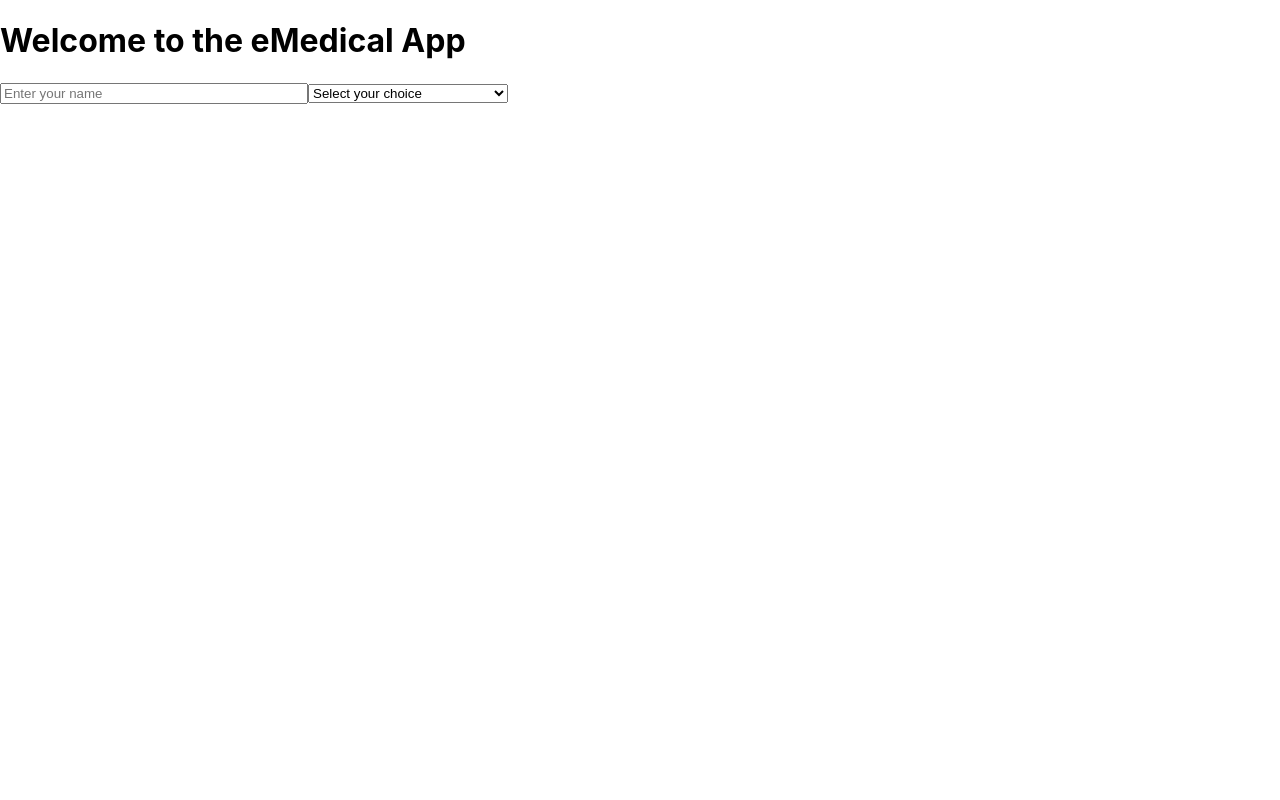
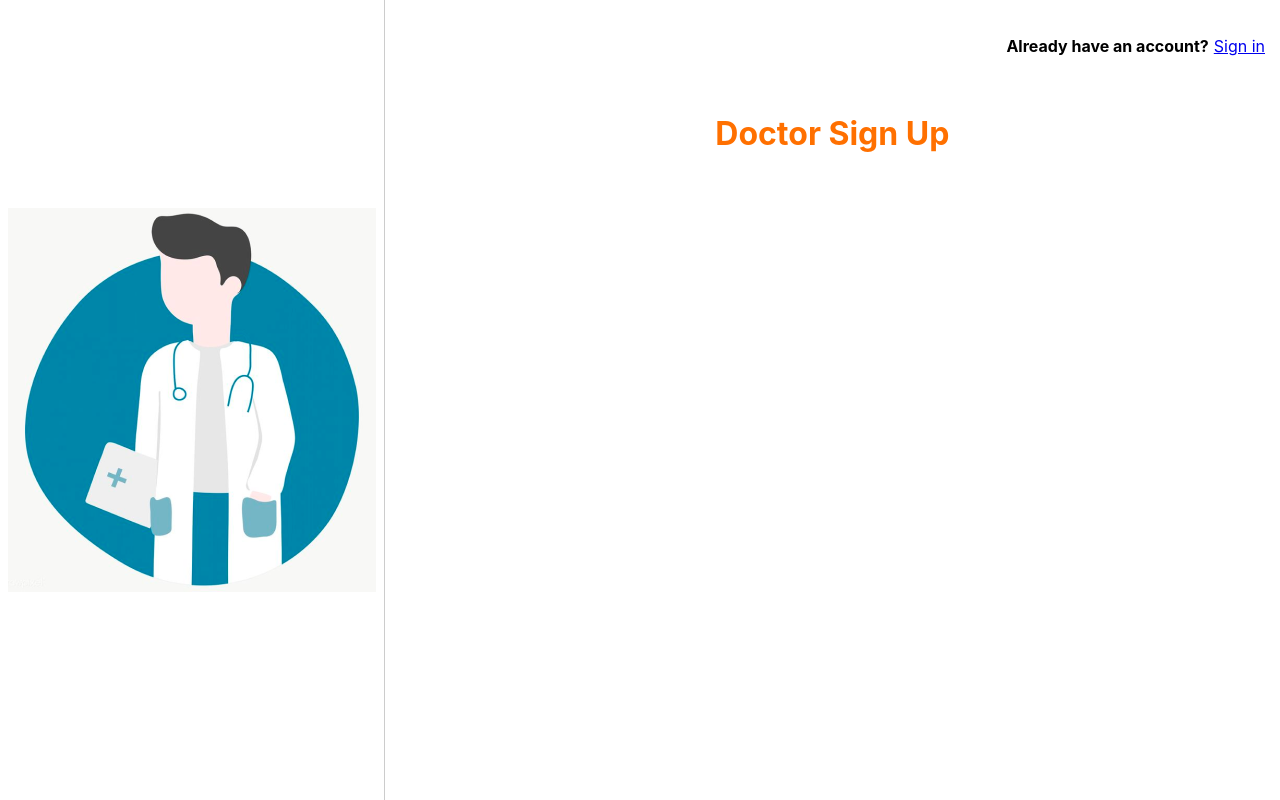
Before and after one commit to N-kapila/eMedicalApp, a React (Create React App) app in the folder react-frontend/: page / in a window 1280 px wide. Built offline with nearby package versions, Linux system fonts and the light colour scheme.

Commit message:
doctor register page started

```diff
--- a/react-frontend/src/App.css
+++ b/react-frontend/src/App.css
@@ -36,3 +36,7 @@
     transform: rotate(360deg);
   }
 }
+
+:root {
+  --primary-color: #FF7000;
+}
--- a/react-frontend/src/App.js
+++ b/react-frontend/src/App.js
@@ -1,29 +1,14 @@
-import React, { useState } from "react";
-import { LargeTextField, SelectTextField } from "./Components/Textfeilds";
+import React from "react";
+import "./App.css";
+import DoctorRegister from "./Pages/DoctorRegister";
 
 function App() {
-  const options = [
-    { value: "option1", label: "Option 1" },
-    { value: "option2", label: "Option 2" },
-    // Add more options as needed
-  ];
-
-  const [selectedOption, setSelectedOption] = useState("");
-
-  const handleSelectChange = (e) => {
-    setSelectedOption(e.target.value);
-  };
-
   return (
     <div className="App">
-      <h1> Welcome to the eMedical App</h1>
-      <LargeTextField placeholder="Enter your name" />
-      <SelectTextField
-        options={options}
-        value={selectedOption}
-        onChange={handleSelectChange}
-        placeholder="Select your choice"
-      />
+      {/* <h1 style={{ color: "var(--primary-color)" }}>
+        Welcome to the eMedical App
+      </h1> */}
+      <DoctorRegister />
     </div>
   );
 }
--- /dev/null
+++ b/react-frontend/src/Pages/DoctorRegister.js
@@ -0,0 +1,47 @@
+import React from "react";
+import img1 from "../assets/image1.png";
+
+function DoctorRegister() {
+  return (
+    <div style={{ display: "flex" }}>
+      <div
+        style={{
+          justifyContent: "center",
+          alignItems: "center",
+          height: "100vh",
+          display: "flex",
+          width: "30%",
+        }}
+      >
+        <img src={img1} alt="Image Description" />
+      </div>
+
+      <div
+        style={{
+          width: "70%",
+          borderLeft: "1px solid #ccc",
+          display: "flex",
+          flexDirection: "column",
+        }}
+      >
+        <div
+          style={{
+            display: "flex",
+            justifyContent: "flex-end",
+            alignItems: "center",
+            padding: 15,
+          }}
+        >
+          <h4 style={{ marginRight: 5 }}>Already have an account?</h4>
+          <a href="#">Sign in</a>
+        </div>
+
+        <div style={{ justifyContent: "flex-start", alignItems: "flex-start" }}>
+          <h1 style={{ color: "var(--primary-color)" }}>Doctor Sign Up</h1>
+        </div>
+      </div>
+    </div>
+  );
+}
+
+export default DoctorRegister;
```
Also changed, not shown: react-frontend/src/Components/Buttons.js (deleted), react-frontend/src/assets/image1.png (added), react-frontend/src/index.css (line endings or trailing spaces), 1 other file (tests, documents, lock files or other folders).
